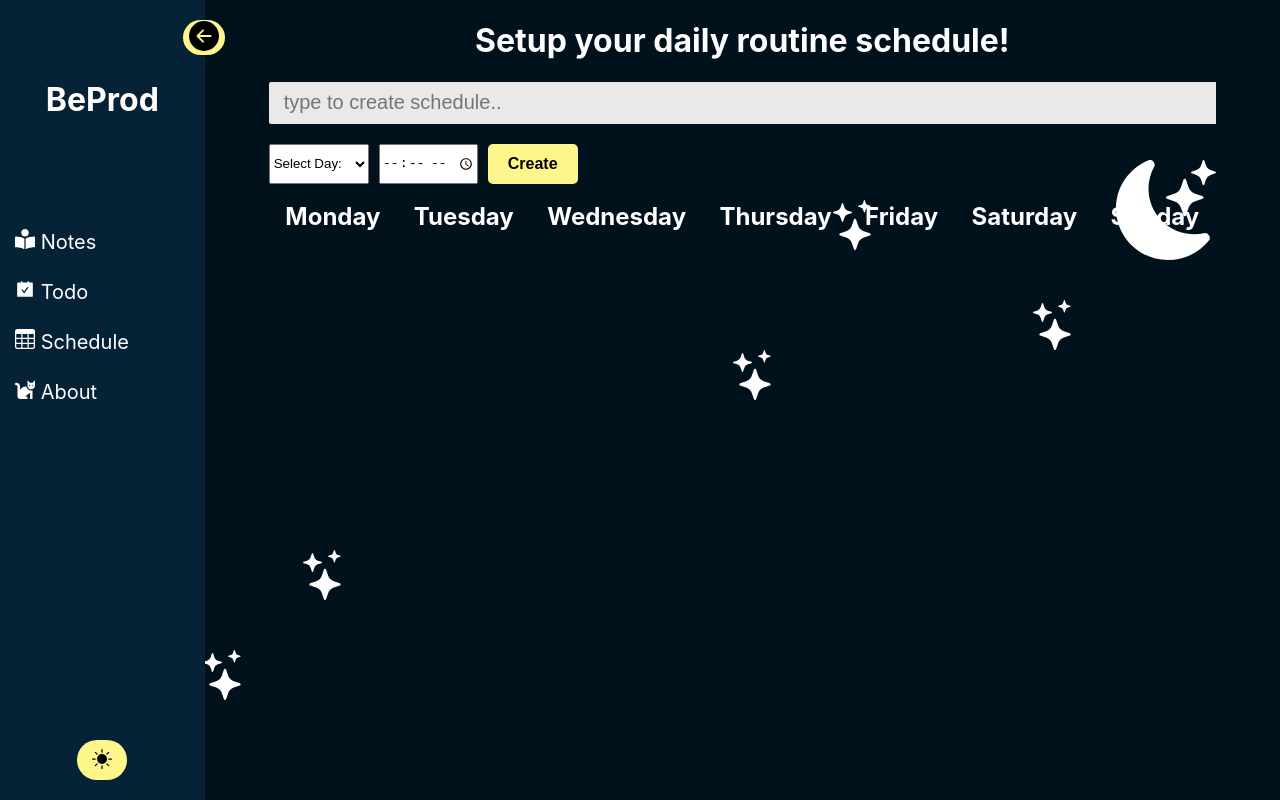
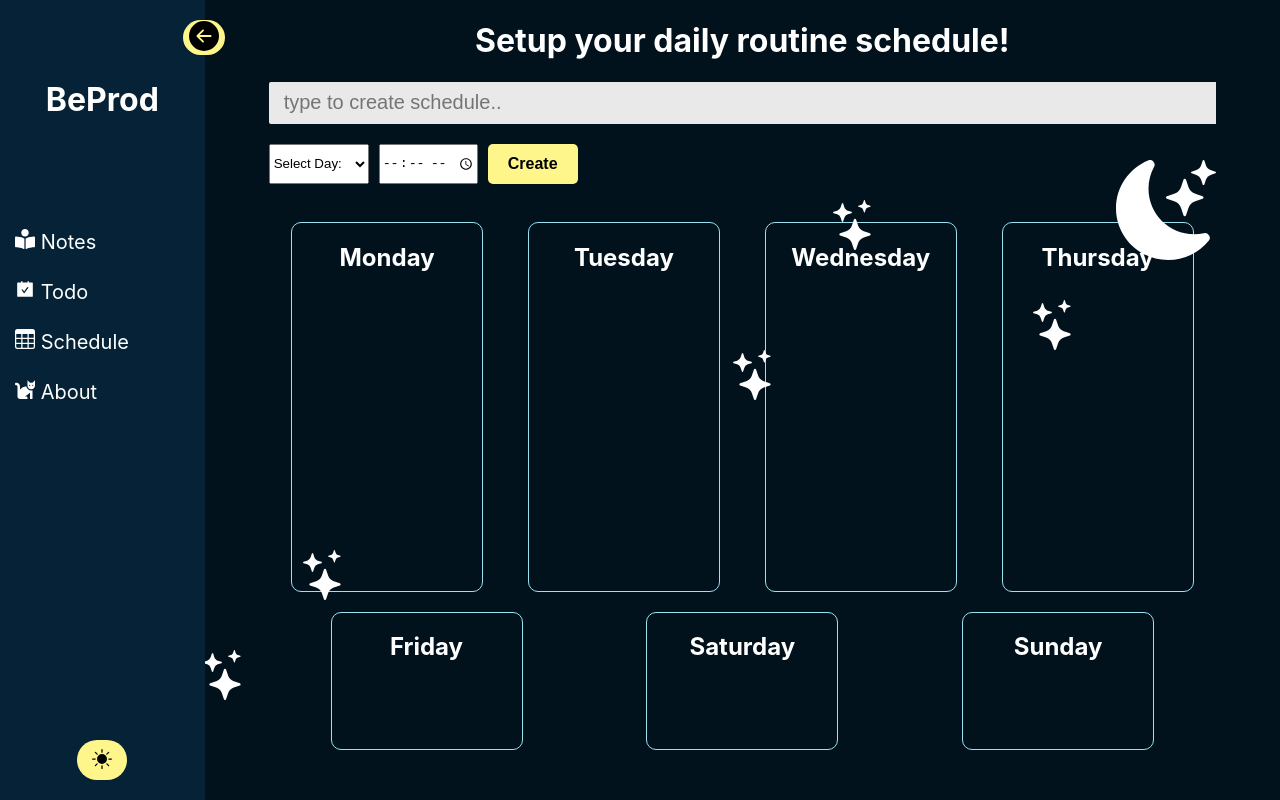
Before and after one commit to reignerlastimosa/Be-Productivo, a React (Create React App) app: page /schedule in a window 1280 px wide. Built offline with nearby package versions, Linux system fonts and the light colour scheme.

Commit message:
version 3.1-13/02/2023-edited schedule design

```diff
--- a/src/App.scss
+++ b/src/App.scss
@@ -12,6 +12,80 @@ body {
 
 
 }
+
+.monday{
+	min-height: 300px;
+	border:1px solid rgb(154, 226, 239);
+
+	width:190px;
+	display:flex;
+	align-items: center;
+	flex-direction: column;
+	margin-top:20px;
+	border-radius:10px;
+}
+
+.tuesday{
+	border:1px solid rgb(154, 226, 239);
+	width:190px;
+	display:flex;
+	align-items: center;
+	flex-direction: column;
+	margin-top:20px;
+	border-radius:10px;
+}
+
+.wednesday{
+	border:1px solid rgb(154, 226, 239);
+	width:190px;
+	display:flex;
+	align-items: center;
+	flex-direction: column;
+	margin-top:20px;
+	border-radius:10px;
+}
+
+.thursday{
+	border:1px solid rgb(154, 226, 239);
+	width:190px;
+	display:flex;
+	align-items: center;
+	flex-direction: column;
+	margin-top:20px;
+	border-radius:10px;
+}
+
+.friday{
+	border:1px solid rgb(154, 226, 239);
+	width:190px;
+	display:flex;
+	align-items: center;
+	flex-direction: column;
+	margin-top:20px;
+	border-radius:10px;
+}
+
+.saturday{
+	border:1px solid rgb(154, 226, 239);
+	width:190px;
+	display:flex;
+	align-items: center;
+	flex-direction: column;
+	margin-top:20px;
+	border-radius:10px;
+}
+
+.sunday{
+	border:1px solid rgb(154, 226, 239);
+	width:190px;
+	display:flex;
+	align-items: center;
+	flex-direction: column;
+	margin-top:20px;
+	border-radius:10px;
+}
+
+
 
 img{
 	cursor:pointer;
@@ -283,6 +357,8 @@ h1{
 }
 
 .dark-mode {
+
+
 
 
 
@@ -694,7 +770,8 @@ textarea:focus {
 
 .schedulelist{
 	display:flex;
-
+	margin-bottom:50px;
+	margin-top:20px;
 	width:100%;
 	height:100%;
 	justify-content: space-around;
@@ -704,7 +781,9 @@ textarea:focus {
 
 .schedule{
 	border:1px solid black;
-	width:120px;
+
+	width:150px;
+
 	min-height: 200px;
 	display:flex;
 	flex-direction: column;
@@ -759,6 +838,8 @@ textarea:focus {
 			border:none;
 			cursor:pointer;
 		}
+
+		h5{color:black;}
 
 
 	}
--- a/src/components/Schedule.jsx
+++ b/src/components/Schedule.jsx
@@ -23,6 +23,12 @@ const Schedule = ({title,time,day, sched, schedule, setSchedule, }) =>{
 
    const editedSchedule = (id) =>{
 
+
+    if(editTitle ===""){
+        alert("Please type your schedule");
+    } else if(editTime === "") {
+        alert("Please choose the time for your schedule");
+    }else{
         const updatedSchedule = [...schedule].map((sas)=>{
             if(sas.id === id){
                 sas.title = editTitle;
@@ -33,6 +39,9 @@ const Schedule = ({title,time,day, sched, schedule, setSchedule, }) =>{
         setSchedule(updatedSchedule);
 
         setEdit((a)=> !a);
+    }
+
+
    }
 
 
```
Lines whose indentation alone changed are shown as unchanged.
